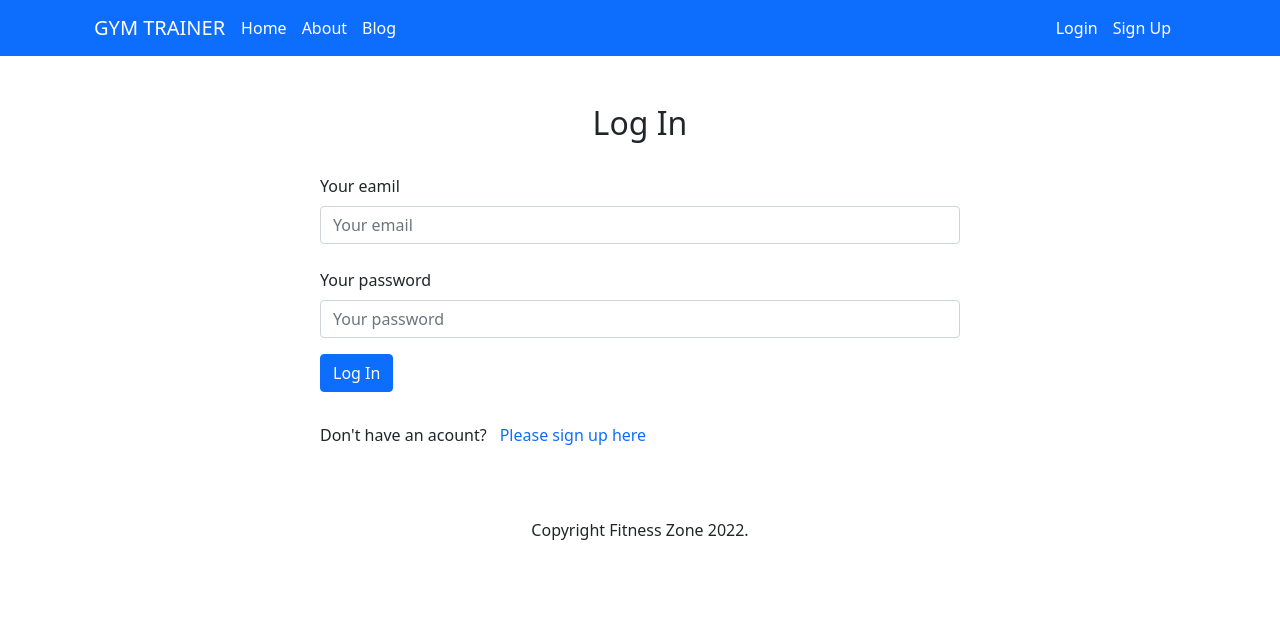
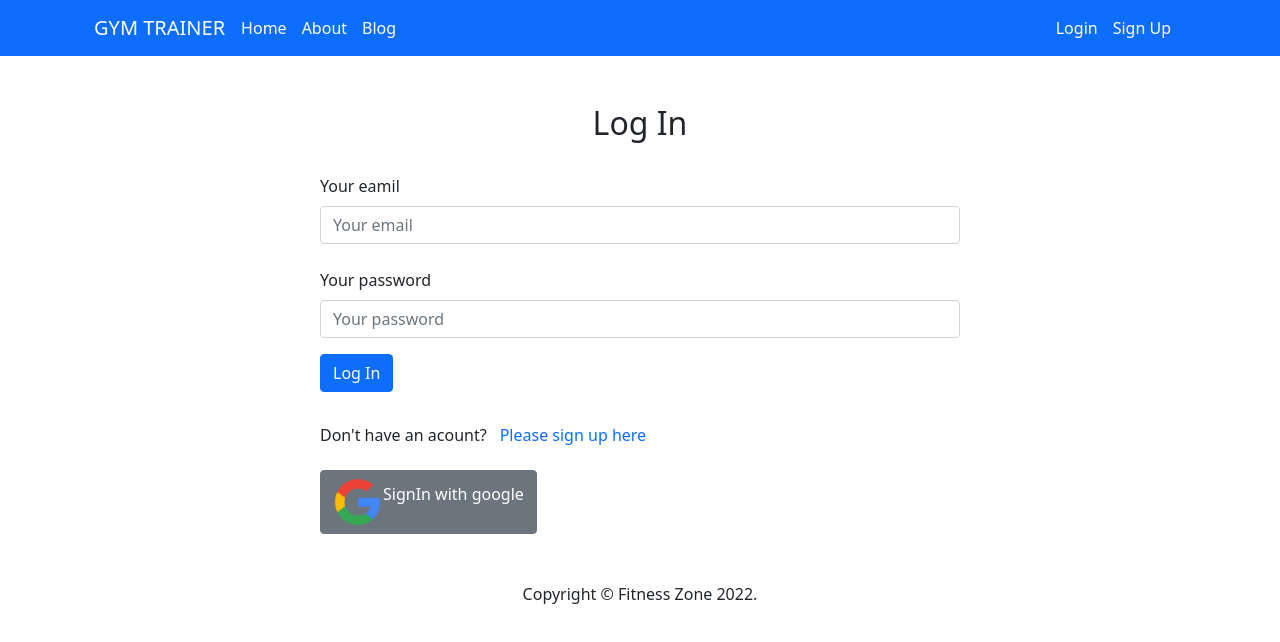
Before and after one commit to Dev-Zual/react-firebase-login-signup, a React (Create React App) app: page /login in a window 1280 px wide. Shown: the top 642 px of the page. Built offline with nearby package versions, Linux system fonts and the light colour scheme; no server answers.

Commit message:
added google signin

```diff
--- a/src/components/Footer/Footer.js
+++ b/src/components/Footer/Footer.js
@@ -1,9 +1,11 @@
 import React from 'react';
 
 const Footer = () => {
+  const today = new Date();
+  const year = today.getFullYear();
   return (
-    <div className="footer">
-      <p className="text-center mt-5">Copyright Fitness Zone 2022.</p>
+    <div className="footer d-flex justify-content-center align-items-end">
+      <p className="text-center mt-5">Copyright &copy; Fitness Zone {year}.</p>
     </div>
   );
 };
--- a/src/components/Longin/Longin.js
+++ b/src/components/Longin/Longin.js
@@ -6,6 +6,7 @@ import {
   useSignInWithEmailAndPassword,
 } from 'react-firebase-hooks/auth';
 import auth from '../../firebase.init';
+import SignGoogle from '../SignGoogle/SignGoogle';
 
 const Longin = () => {
   const [validated, setValidated] = useState(false);
@@ -47,6 +48,7 @@ const Longin = () => {
 
     setValidated(true);
   };
+
   return (
     <div className="w-50 mx-auto">
       <h2 className="text-center mt-5">Log In</h2>
@@ -102,6 +104,7 @@ const Longin = () => {
           </Link>
         </p>
       </div>
+      <SignGoogle></SignGoogle>
     </div>
   );
 };
--- a/src/components/RequireAuth/RequireAuth.js
+++ b/src/components/RequireAuth/RequireAuth.js
@@ -2,9 +2,14 @@ import React from 'react';
 import { useAuthState } from 'react-firebase-hooks/auth';
 import { Navigate, useLocation } from 'react-router-dom';
 import auth from '../../firebase.init';
+import Spinner from '../Spinner/Spinner';
 const RequireAuth = ({ children }) => {
-  const [user] = useAuthState(auth);
+  const [user, loading] = useAuthState(auth);
   let location = useLocation();
+
+  if (loading) {
+    return <Spinner></Spinner>;
+  }
 
   if (!user) {
     // Redirect them to the /login page, but save the current location they were
--- /dev/null
+++ b/src/components/SignGoogle/SignGoogle.js
@@ -0,0 +1,33 @@
+import React from 'react';
+import { useAuthState, useSignInWithGoogle } from 'react-firebase-hooks/auth';
+import { useNavigate } from 'react-router-dom';
+import auth from '../../firebase.init';
+import googlImg from '../../images/google.png';
+
+const SignGoogle = () => {
+  const [signInWithGoogle, user2, loading2, error2] = useSignInWithGoogle(auth);
+
+  const [user] = useAuthState(auth);
+  const navigate = useNavigate();
+
+  if (user) {
+    navigate('/home');
+  }
+
+  const createUserWithGoogle = () => {
+    signInWithGoogle();
+  };
+  return (
+    <div>
+      <button
+        className="d-flex align-items-center btn btn-secondary"
+        onClick={createUserWithGoogle}
+      >
+        <img style={{ width: '50px' }} src={googlImg} alt="" />
+        <p>SignIn with google</p>
+      </button>
+    </div>
+  );
+};
+
+export default SignGoogle;
--- /dev/null
+++ b/src/components/Spinner/Spinner.js
@@ -0,0 +1,13 @@
+import React from 'react';
+
+const Spinner = () => {
+  return (
+    <div className="text-center">
+      <div className="spinner-border" role="status">
+        <span className="visually-hidden">Loading...</span>
+      </div>
+    </div>
+  );
+};
+
+export default Spinner;
```
Also changed, not shown: src/images/google.png (added).
